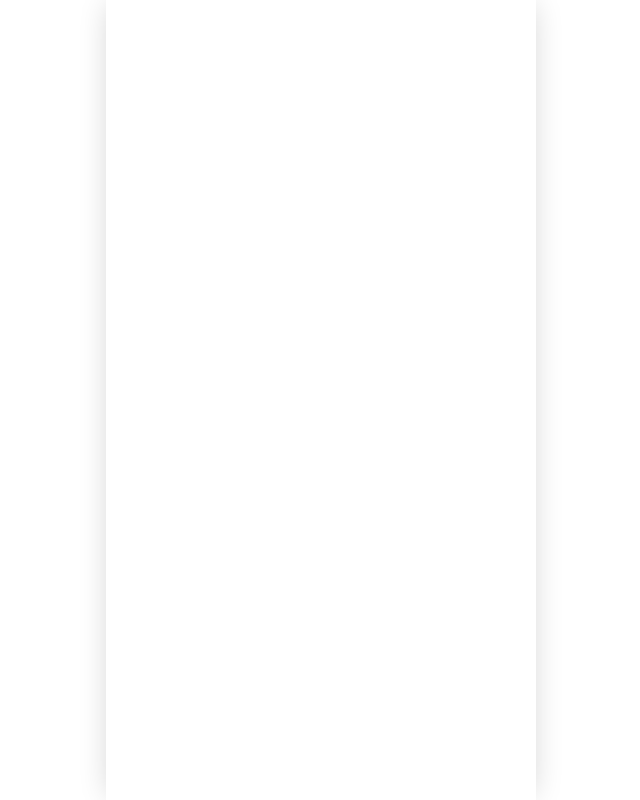
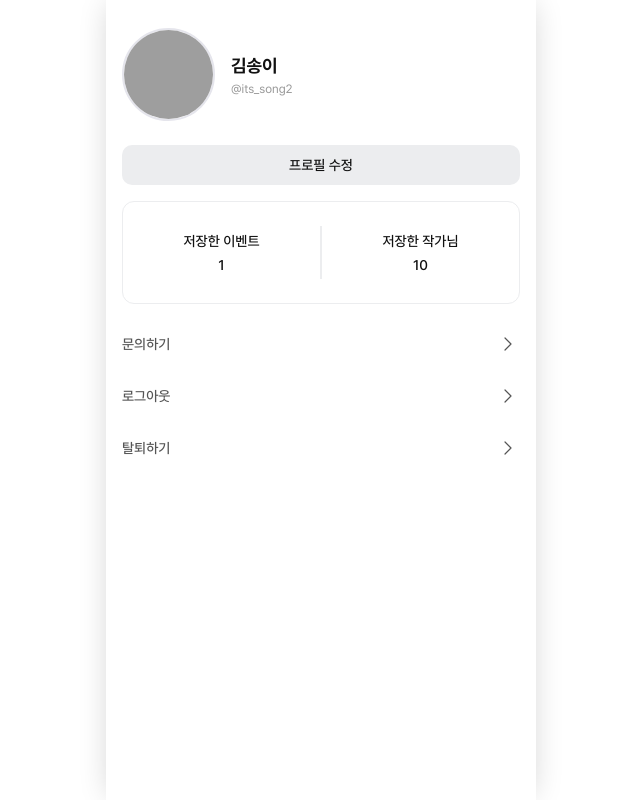
Before and after one commit to Damabwa/Web, a React (Create React App) app: page /mypage in a window 1280 px wide. Before the commit this address had no page. Shown: the whole page, without its empty margins (319-959 px from the left). Built offline with nearby package versions, Linux system fonts and the light colour scheme; grey boxes are pictures that could not be loaded.

Commit message:
feat: 유저 마이페이지 UI

```diff
--- a/src/App.tsx
+++ b/src/App.tsx
@@ -3,6 +3,7 @@ import Auth from "./auth";
 import MainHome from "./pages/MainHome";
 import Login from "./pages/Login";
 import SignUp from "./pages/SignUp";
+import MyPage from "./pages/MyPage";
 import EventHome from "./pages/EventHome";
 import EventDetail from "./pages/EventDetail";
 import PhotographersHome from "./pages/PhotographersHome";
@@ -14,8 +15,9 @@ function App() {
     <div className="text-black select-none App">
       <Routes>
         <Route path="/" element={<MainHome />} />
-        <Route path="login" element={<Login />} />
-        <Route path="signup" element={<SignUp />} />
+        <Route path="/login" element={<Login />} />
+        <Route path="/signup" element={<SignUp />} />
+        <Route path="/mypage" element={<MyPage />} />
         <Route path="/events" element={<EventHome />} />
         <Route path="/event/:id" element={<EventDetail />} />
         <Route path="/photographers" element={<PhotographersHome />} />
--- /dev/null
+++ b/src/components/ModalCheck/index.tsx
@@ -0,0 +1,43 @@
+interface Props {
+  title: string;
+  content: string;
+  align: string;
+  setShowModal: React.Dispatch<React.SetStateAction<boolean>>;
+  onClick: () => void;
+}
+
+export default function ModalCheck({
+  title,
+  content,
+  align,
+  setShowModal,
+  onClick,
+}: Props) {
+  return (
+    <div
+      className={`flex flex-col w-[17.125rem] rounded-[1.25rem] bg-white text-${align}`}
+    >
+      <div className="flex flex-col gap-[0.44rem] p-6 pb-4 min-h-24 justify-center text-gray900">
+        <div className="font-semibold">{title}</div>
+        {content && <div className="text-sm">{content}</div>}
+      </div>
+      <div className="flex w-full text-sm font-medium border-t border-gray100 h-[2.875rem] text-center">
+        <div
+          className="flex items-center justify-center w-1/2 border-r cursor-pointer text-gray900 border-gray100"
+          onClick={() => setShowModal(false)}
+        >
+          취소
+        </div>
+        <div
+          className="flex items-center justify-center w-1/2 cursor-pointer text-violet300"
+          onClick={() => {
+            onClick();
+            setShowModal(false);
+          }}
+        >
+          확인
+        </div>
+      </div>
+    </div>
+  );
+}
--- /dev/null
+++ b/src/pages/EditProfile/index.tsx
@@ -0,0 +1,3 @@
+export default function EditProfile() {
+  return <div></div>;
+}
--- a/src/pages/MainHome/index.tsx
+++ b/src/pages/MainHome/index.tsx
@@ -19,7 +19,13 @@ function MainHome() {
             />
           }
           left={null}
-          right={<img className="px-2" src={icn_mypage} />}
+          right={
+            <img
+              className="px-2"
+              src={icn_mypage}
+              onClick={() => navigation(`/mypage`)}
+            />
+          }
         />
       </div>
       <div className="flex flex-col w-full">
--- /dev/null
+++ b/src/pages/MyPage/Bottom/index.tsx
@@ -0,0 +1,75 @@
+import { useState } from "react";
+import { useNavigate } from "react-router-dom";
+import icn_next from "../../../assets/svgs/icn_next_gray.svg";
+import ModalCheck from "../../../components/ModalCheck";
+
+export default function Bottom() {
+  const navigation = useNavigate();
+  const [showLogoutModal, setShowLogoutModal] = useState(false);
+  const [showWithdrawalModal, setShowWithdrawalModal] = useState(false);
+
+  const onClickLogout = () => {
+    navigation(`/login`);
+  };
+
+  const onClickWithdrawal = () => {
+    navigation(`/login`);
+  };
+
+  return (
+    <div className="flex flex-col gap-1 text-sm font-medium text-black02">
+      <div className="flex items-center justify-between h-12 ">
+        <div className="cursor-pointer">문의하기</div>
+        <img className="cursor-pointer" src={icn_next} />
+      </div>
+      <div className="flex items-center justify-between h-12">
+        <div
+          className="cursor-pointer"
+          onClick={() => setShowLogoutModal(true)}
+        >
+          로그아웃
+        </div>
+        <img
+          className="cursor-pointer"
+          onClick={() => setShowLogoutModal(true)}
+          src={icn_next}
+        />
+      </div>
+      <div className="flex items-center justify-between h-12">
+        <div
+          className="cursor-pointer"
+          onClick={() => setShowWithdrawalModal(true)}
+        >
+          탈퇴하기
+        </div>
+        <img
+          className="cursor-pointer"
+          onClick={() => setShowWithdrawalModal(true)}
+          src={icn_next}
+        />
+      </div>
+      {showLogoutModal && (
+        <div className="flex items-center justify-center w-full h-screen left-0  top-0 absolute bg-[#000] bg-opacity-40">
+          <ModalCheck
+            title="로그아웃 하시겠습니까?"
+            content=""
+            align="center"
+            setShowModal={setShowLogoutModal}
+            onClick={onClickLogout}
+          />
+        </div>
+      )}
+      {showWithdrawalModal && (
+        <div className="flex items-center justify-center w-full h-screen left-0  top-0 absolute bg-[#000] bg-opacity-40">
+          <ModalCheck
+            title="정말 탈퇴하시겠습니까?"
+            content="회원 탈퇴 시, 회원님의 정보와 데이터가 전부 삭제되어 복원되지 않습니다."
+            align="start"
+            setShowModal={setShowWithdrawalModal}
+            onClick={onClickWithdrawal}
+          />
+        </div>
+      )}
+    </div>
+  );
+}
--- /dev/null
+++ b/src/pages/MyPage/Profile/index.tsx
@@ -0,0 +1,27 @@
+export default function Profile() {
+  const mockdata = {
+    image:
+      "https://mblogthumb-phinf.pstatic.net/MjAyNDA4MzBfMTQy/MDAxNzI0OTk1NjM4OTQ5.t5XZIoRPnTy61YVa7afLlac6kgF8RMY3fOPzEvLHI88g.PXk4LOpx-RsO2dia9jNsI1OaUCc2iEtZRAa_6EiWSokg.PNG/%EC%95%84%EC%9D%B4%ED%8C%A8%EB%93%9C.png?type=w800",
+    username: "김송이",
+    instagram: "its_song2",
+  };
+  return (
+    <div className="flex flex-col gap-6 pt-7">
+      <div className="flex items-center gap-4">
+        <img
+          className="object-cover w-[5.8125rem] h-[5.8125rem] rounded-full border-2 border-lineRegular"
+          src={mockdata.image}
+        />
+        <div className="flex flex-col gap-[0.12rem]">
+          <div className="text-lg font-semibold">{mockdata.username}</div>
+          {mockdata.instagram && (
+            <div className="text-xs text-black04">@{mockdata.instagram}</div>
+          )}
+        </div>
+      </div>
+      <div className="w-full h-10 text-sm font-medium items-center flex justify-center bg-gray100 rounded-[0.63rem] cursor-pointer">
+        프로필 수정
+      </div>
+    </div>
+  );
+}
--- /dev/null
+++ b/src/pages/MyPage/SavedContent/index.tsx
@@ -0,0 +1,15 @@
+export default function SavedContent() {
+  return (
+    <div className="flex py-6 border cursor-pointer rounded-xl border-gray100">
+      <div className="flex flex-col items-center justify-center w-1/2 gap-1 text-sm font-medium">
+        <div>저장한 이벤트</div>
+        <div>1</div>
+      </div>
+      <div className="border border-gray100 h-[3.3125rem]" />
+      <div className="flex flex-col items-center justify-center w-1/2 gap-1 text-sm font-medium">
+        <div>저장한 작가님</div>
+        <div>10</div>
+      </div>
+    </div>
+  );
+}
--- /dev/null
+++ b/src/pages/MyPage/index.tsx
@@ -0,0 +1,13 @@
+import Bottom from "./Bottom";
+import Profile from "./Profile";
+import SavedContent from "./SavedContent";
+
+export default function MyPage() {
+  return (
+    <div className="relative flex flex-col gap-4 px-4 ">
+      <Profile />
+      <SavedContent />
+      <Bottom />
+    </div>
+  );
+}
--- a/tailwind.config.js
+++ b/tailwind.config.js
@@ -80,6 +80,7 @@ module.exports = {
       gray: "#E0E0E0",
       gray50: "#F3F5F7",
       gray100: "#ECEDEF",
+      gray900: "#222",
       lightgray: "#F3F5F7",
       textgray: "#555",
       buttonfalse: "#A7A8AA",
```
Also changed, not shown: src/assets/svgs/icn_next_gray.svg (added).
